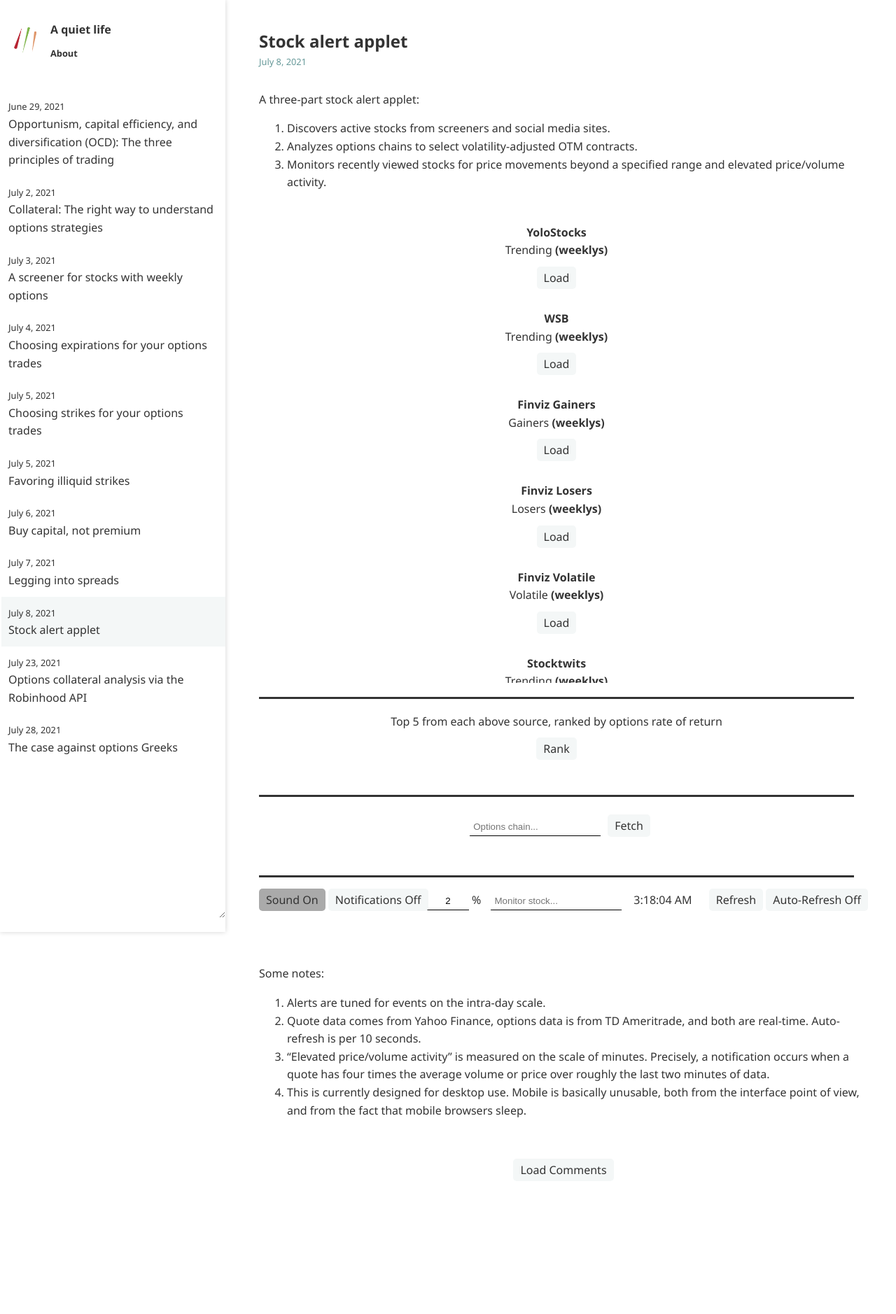
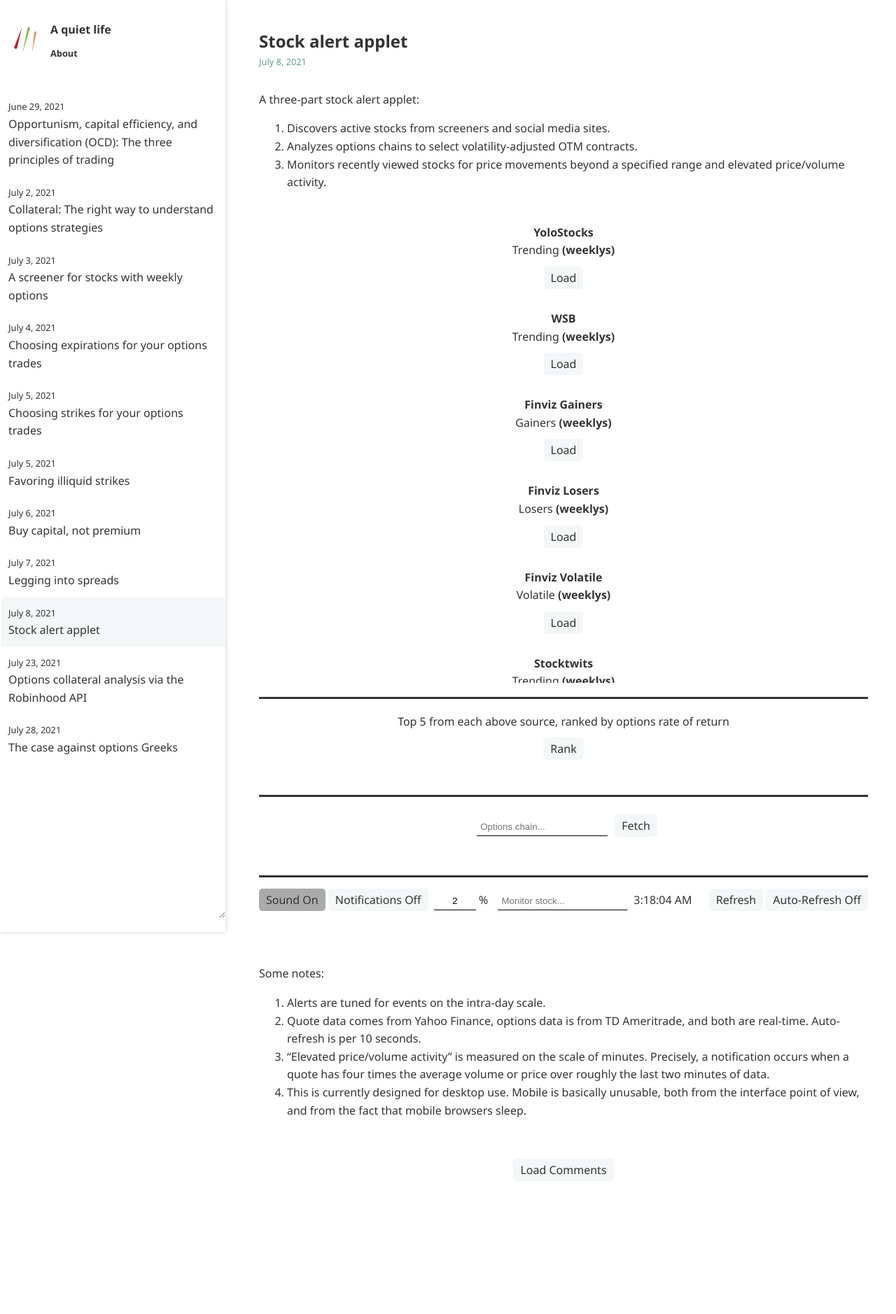
Before and after one commit to ansyblenetwork/aquietlife, a Jekyll site: the page built from _posts/2021-07-08-alerts.md, in a window 1280 px wide. Shown: the whole page at 70% size. Built offline with Jekyll 4.4.1, drawn with Linux system fonts in a browser that asks for light colours.

Commit message:
Update 2021-07-08-alerts.md

```diff
--- a/_posts/2021-07-08-alerts.md
+++ b/_posts/2021-07-08-alerts.md
@@ -10,7 +10,7 @@
 
 
 
-<div style="min-width:650px; padding: 30px 20px 30px 0px">
+<div style="min-width:650px; padding: 30px 0px 30px 0px">
 
 	<div style="overflow:auto; max-height:50vh; margin-bottom:20px">
 
@@ -73,7 +73,7 @@
 
 	</div>
 
-<div id="controlPanel" style="position:fixed; bottom:10px; left:0px; max-width:900px;">
+<div id="controlPanel" style="position:fixed; bottom:10px; left:0px; max-width:920px;">
 <audio id="audiodown" src="{{ "case-closed-531.mp3" | relative_url }}" autostart="false"></audio>
 <audio id="audio" src="{{ "that-was-quick.mp3" | relative_url }}" autostart="false"></audio>
 <button onclick="toggleSound(this);" id="soundButton" class="active">Sound On</button>
```
